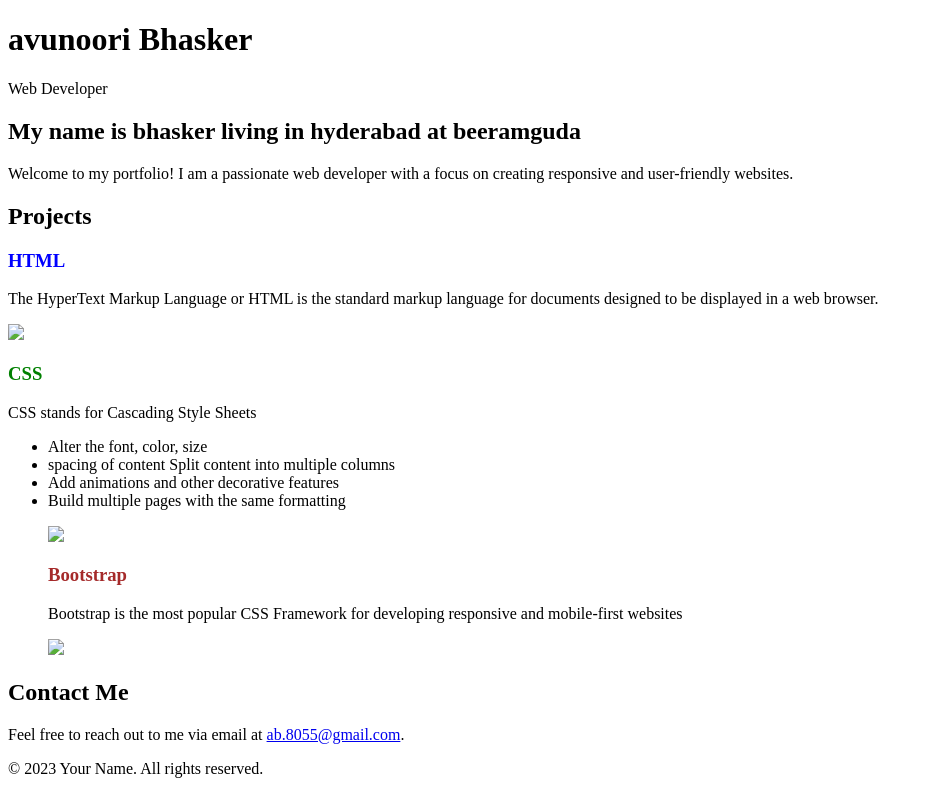
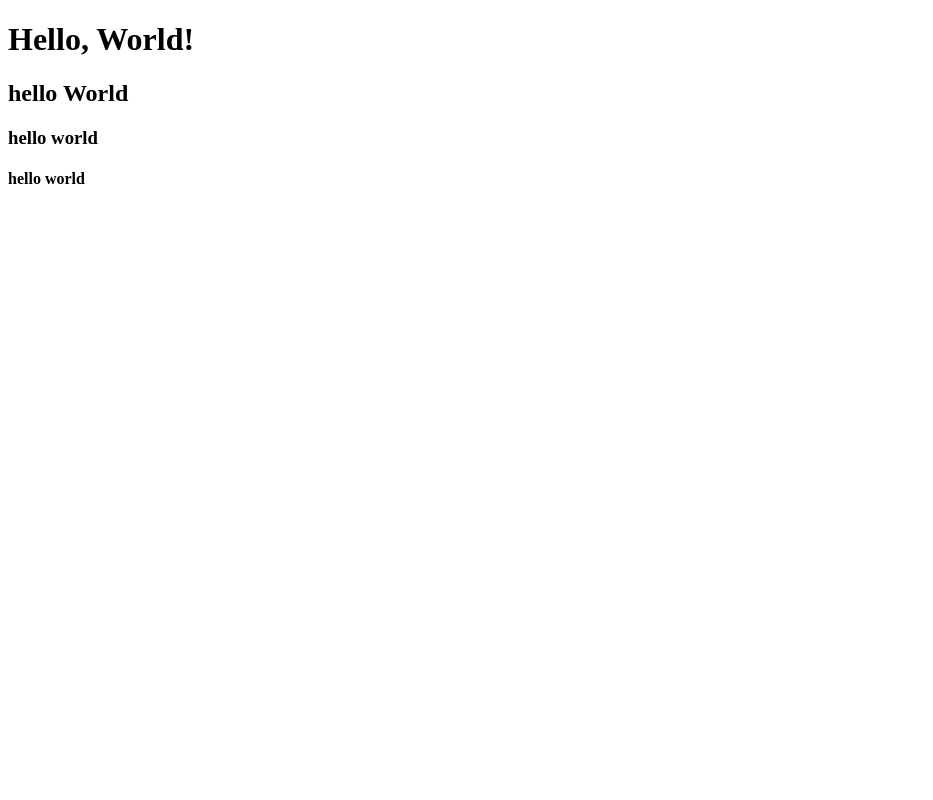
Before and after one commit to Orangebhasker/HTML-DEMO, a plain HTML site: page Index.html in a window 1280 px wide. Shown: the whole page, without its empty margins (0-933 px from the left). Drawn offline with Linux system fonts and the light colour scheme.

Commit message:
Add files via upload

```diff
--- a/Index.html
+++ b/Index.html
@@ -3,58 +3,13 @@
 <head>
     <meta charset="UTF-8">
     <meta name="viewport" content="width=device-width, initial-scale=1.0">
-    <link rel="stylesheet" href="style.css">
-    <title>Your Name - Portfolio</title>
+    <title>Hello, World!</title>
 </head>
 <body>
 
-    <header>
-        <div class="container">
-            <h1>avunoori Bhasker</h1>
-            <p>Web Developer</p>
-        </div>
-    </header>
-
-    <section id="about">
-        <div class="container">
-            <h2>My name is bhasker living in hyderabad at beeramguda</h2>
-            <p>Welcome to my portfolio! I am a passionate web developer with a focus on creating responsive and user-friendly websites.</p>
-        </div>
-    </section>
-
-    <section id="projects">
-        <div class="container">
-            <h2>Projects</h2>
-            <div class="HTML">
-                <h3 style="color:blue;" >HTML</h3>
-                <p>The HyperText Markup Language or HTML is the standard markup language for documents designed to be displayed in a web browser.</p>
-                <image src="C:\Users\u\Desktop\pixa baby\HTML1.png"
-            </div>
-            <div class="project">
-                <h3 style="color: green;">CSS</h3>
-                <p> CSS stands for Cascading Style Sheets</p>
-                    <ul>
-                        <li>Alter the font, color, size</li> <li>spacing of content Split content into multiple columns</li>
-                    <li>Add animations and other decorative features</li>
-                    <li>Build multiple pages with the same formatting</li>
-                    </p>
-                    <image src="C:\Users\u\Desktop\pixa baby\CSS.jpg"
-            </div>
-            <h3 style="color: brown;"> Bootstrap</h3>
-            <p>Bootstrap is the most popular CSS Framework for developing responsive and mobile-first websites</p>
-            <image src="C:\Users\u\Desktop\pixa baby\Bootstrap.jpeg"
-        </div>
-    </section>
-    <section id="contact">
-        <div class="container">
-            <h2>Contact Me</h2>
-            <p>Feel free to reach out to me via email at <a href="mailto:ab.8055@gmail.com">ab.8055@gmail.com</a>.</p>
-        </div>
-    </section>
-    <footer>
-        <div class="container">
-            <p>&copy; 2023 Your Name. All rights reserved.</p>
-        </div>
-    </footer>
+    <h1>Hello, World!</h1>
+    <h2>hello World</h2>
+    <h3>hello world</h3>
+    <h4>hello world</h4>
 </body>
 </html>
```
